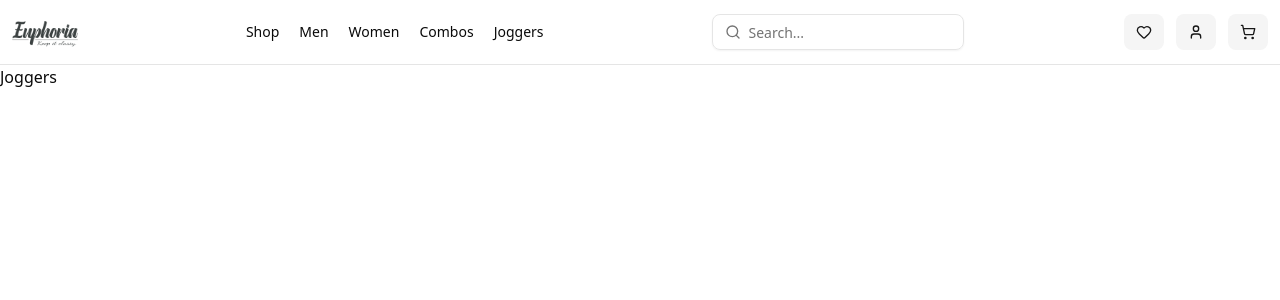
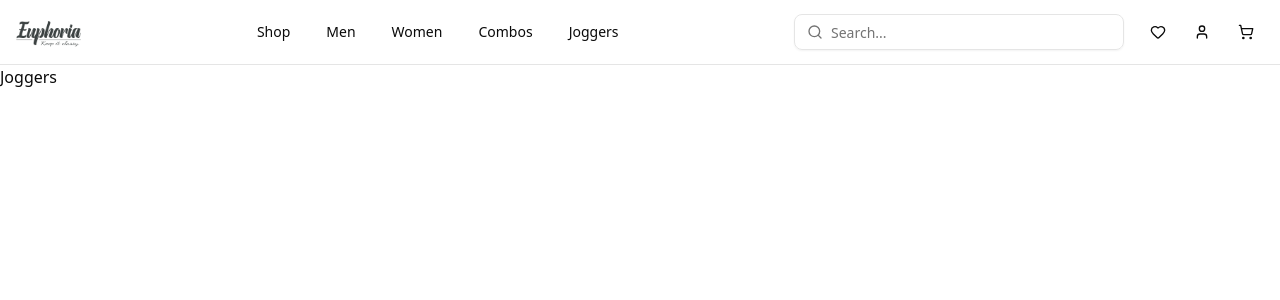
Before and after one commit to Sergey-Kozlov-developer/fshop, a React (Vite) app: page /joggers in a window 1280 px wide. Shown: the top 300 px of the page. Built offline with nearby package versions, Linux system fonts and the light colour scheme.

Commit message:
fix mobile ui navigation

```diff
--- a/src/shared/ui/humburger.ts/hamburger.tsx
+++ b/src/shared/ui/humburger.ts/hamburger.tsx
@@ -1,23 +1,16 @@
 import { cn } from "@/lib/utils";
 import { Button } from "@/shared/ui/button";
-import { Sheet, SheetContent, SheetTrigger } from "@/shared/ui/sheet";
-import type { ReactNode } from "react";
+import {
+    Sheet,
+    SheetContent,
+    SheetDescription,
+    SheetTitle,
+    SheetTrigger,
+} from "@/shared/ui/sheet";
+import type { IHamburgerMenuProps } from "@/shared/ui/types/ui";
+import { useState } from "react";
+
 import { Link } from "react-router";
-
-export interface IHamburgerMenuListNav {
-    id: number;
-    path: string;
-    title: string;
-    icon?: ReactNode;
-}
-
-export interface IHamburgerMenuProps {
-    icon: ReactNode;
-    listNav: IHamburgerMenuListNav[];
-    triggerClassName?: string;
-    contentClassName?: string;
-    onItemClick?: () => void;
-}
 
 const HamburgerMenu = ({
     icon,
@@ -26,11 +19,14 @@ const HamburgerMenu = ({
     contentClassName,
     onItemClick,
 }: IHamburgerMenuProps) => {
+    const [open, setOpen] = useState(false);
+
     const handleItemClick = () => {
+        setOpen(false);
         onItemClick?.();
     };
     return (
-        <Sheet>
+        <Sheet open={open} onOpenChange={setOpen}>
             <SheetTrigger asChild>
                 <Button
                     variant="ghost"
@@ -43,9 +39,11 @@ const HamburgerMenu = ({
             </SheetTrigger>
             <SheetContent
                 side="right"
-                className={cn("w-[300px] sm:w-[400px]", contentClassName)}
+                className={cn("w-75 sm:w-100", contentClassName)}
             >
                 <nav className="flex flex-col space-y-2 mt-8">
+                    <SheetTitle />
+                    <SheetDescription />
                     {listNav.map((item) => (
                         <Link
                             key={item.id}
--- /dev/null
+++ b/src/shared/ui/types/ui.ts
@@ -0,0 +1,16 @@
+import type { ReactNode } from "react";
+
+export interface IHamburgerMenuListNav {
+    id: number;
+    path: string;
+    title: string;
+    icon?: ReactNode;
+}
+
+export interface IHamburgerMenuProps {
+    icon: ReactNode;
+    listNav: IHamburgerMenuListNav[];
+    triggerClassName?: string;
+    contentClassName?: string;
+    onItemClick?: () => void;
+}
--- a/src/widgets/header/ui/Header.tsx
+++ b/src/widgets/header/ui/Header.tsx
@@ -5,7 +5,6 @@ import {
     NavigationMenuList,
 } from "@/shared/ui/navigation-menu";
 import { Link } from "react-router";
-import { cn } from "@/lib/utils";
 import {
     InputGroup,
     InputGroupAddon,
@@ -32,42 +31,84 @@ const Header = () => {
     ];
 
     return (
-        <header className="sticky top-0 w-full z-50 border-b bg-background/95 backdrop-blur ">
-            <NavigationMenu
-                className={cn(
-                    "relative flex max-w-max items-center justify-between content-center gap-40 h-16",
-                    "mx-auto"
-                )}
-            >
-                <img src={logo} alt="Logo" className="h-8 w-auto" />
+        <header className="sticky top-0 w-full z-50 border-b bg-background/95 backdrop-blur supports-[backdrop-filter]:bg-background/60">
+            <div className="container mx-auto px-4">
+                <div className="flex items-center justify-between h-16">
+                    {/* Логотип */}
+                    <Link to="/" className="flex items-center">
+                        <img
+                            src={logo}
+                            alt="Logo"
+                            className="h-8 w-auto"
+                            width={32}
+                            height={32}
+                        />
+                    </Link>
+
+                    {/* Навигация для десктопа */}
+                    <NavigationMenu className="hidden md:flex">
                         <NavigationMenuList>
                             {navs.map((nav) => (
                                 <NavigationMenuItem key={nav.id}>
                                     <NavigationMenuLink asChild>
-                                <Link to={nav.path}>{nav.title}</Link>
+                                        <Link
+                                            to={nav.path}
+                                            className="px-4 py-2 text-sm font-medium transition-colors hover:text-primary"
+                                        >
+                                            {nav.title}
+                                        </Link>
                                     </NavigationMenuLink>
                                 </NavigationMenuItem>
                             ))}
                         </NavigationMenuList>
-                <HamburgerMenu icon={<MenuIcon />} listNav={navs} />
+                    </NavigationMenu>
+
+                    {/* Поиск и действия */}
+                    <div className="flex items-center gap-4">
+                        {/* Поле поиска */}
+                        <div className="hidden sm:flex">
                             <InputGroup>
-                    <InputGroupInput placeholder="Search..." />
+                                <InputGroupInput
+                                    placeholder="Search..."
+                                    className="w-50 lg:w-75"
+                                />
                                 <InputGroupAddon>
-                        <SearchIcon />
+                                    <SearchIcon className="w-4 h-4" />
                                 </InputGroupAddon>
                             </InputGroup>
-                <div className="flex justify-between items-center gap-3">
+                        </div>
+
+                        {/* Кнопки действий */}
+                        <div className="flex items-center gap-2">
                             {btns.map((btn) => (
                                 <Button
                                     key={btn.id}
-                            variant="secondary"
-                            className={cn("cursor-pointer")}
+                                    variant="ghost"
+                                    size="icon"
+                                    className="hidden sm:inline-flex"
                                 >
                                     {btn.icon}
                                 </Button>
                             ))}
                         </div>
-            </NavigationMenu>
+
+                        {/* Гамбургер меню для мобильных */}
+                        <div className="flex items-center gap-2 sm:hidden">
+                            <HamburgerMenu icon={<MenuIcon />} listNav={navs} />
+                        </div>
+                    </div>
+                </div>
+
+                {/* Мобильный поиск */}
+                <div className="sm:hidden pb-3 pt-1">
+                    <InputGroup>
+                        <InputGroupInput placeholder="Search products..." />
+                        <InputGroupAddon>
+                            <SearchIcon className="w-4 h-4" />
+                        </InputGroupAddon>
+                    </InputGroup>
+                </div>
+            </div>
         </header>
     );
 };
```
Lines whose indentation alone changed are shown as unchanged.
